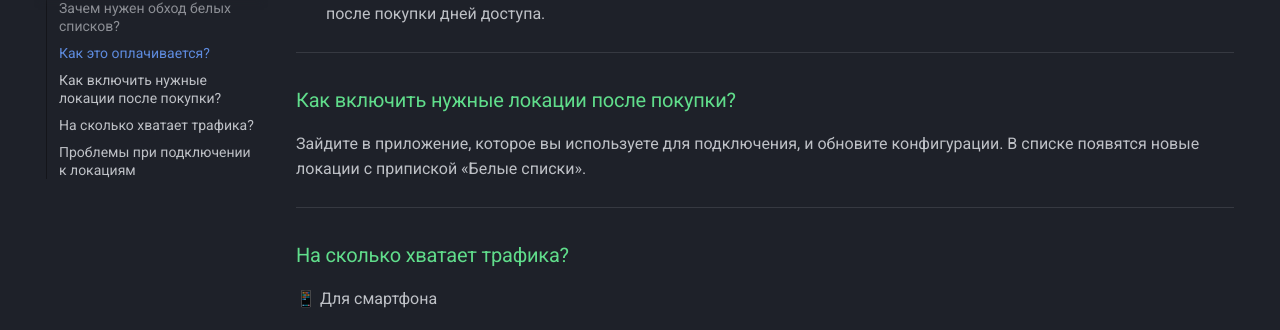
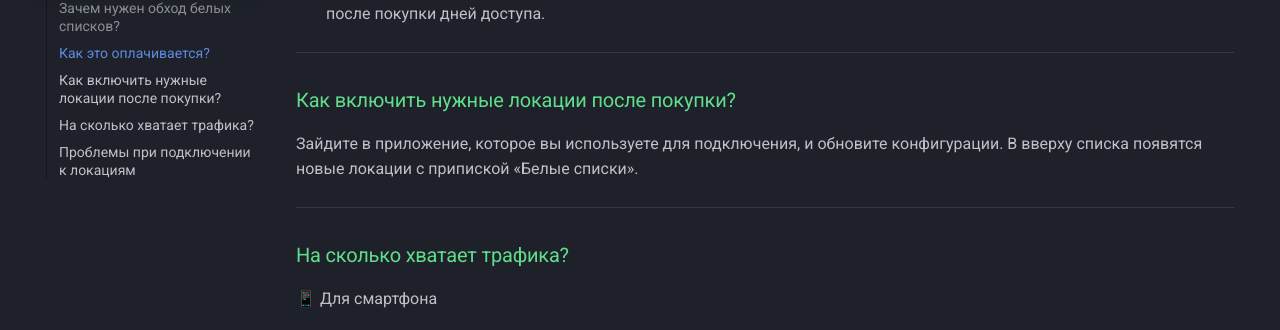
Before and after one commit to CanvasProxy/wiki, an MkDocs documentation site: the page built from docs/whitelist.md, in a window 1280 px wide and 900 px high, scrolled down 555 px. Shown: the part 126-456 px from the top of the window. Built offline with MkDocs 1.6.1 and Material for MkDocs 9.7.7, drawn with Linux system fonts in a browser that asks for light colours.

Commit message:
edit text

```diff
--- a/docs/whitelist.md
+++ b/docs/whitelist.md
@@ -23,7 +23,7 @@
 ---
 
 ### Как включить нужные локации после покупки?
-Зайдите в приложение, которое вы используете для подключения, и обновите конфигурации. В списке появятся новые локации с припиской «Белые списки».
+Зайдите в приложение, которое вы используете для подключения, и обновите конфигурации. В вверху списка появятся новые локации с припиской «Белые списки».
 
 ---
 
```
Also changed, not shown: docs/general.md (+1 -1 lines).
